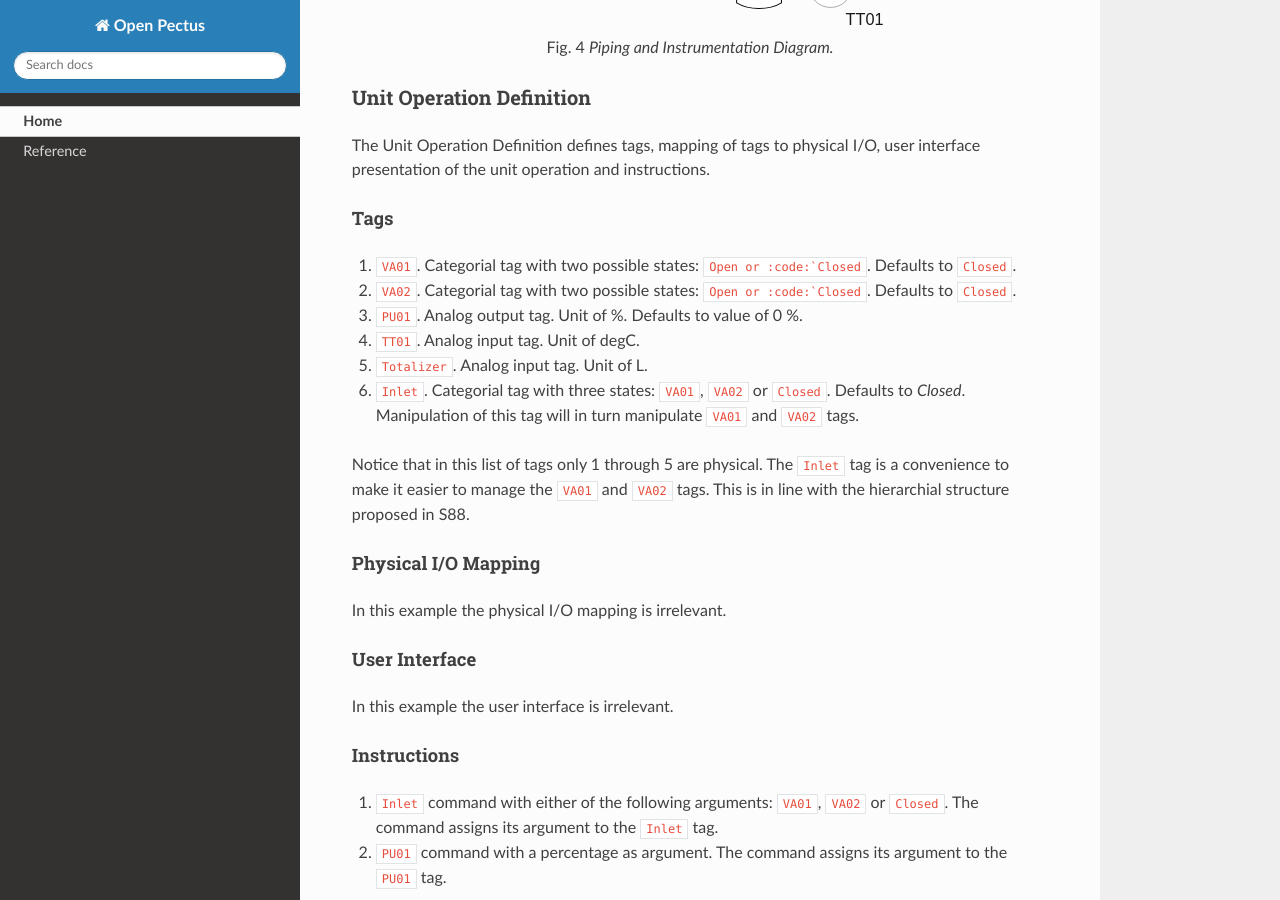
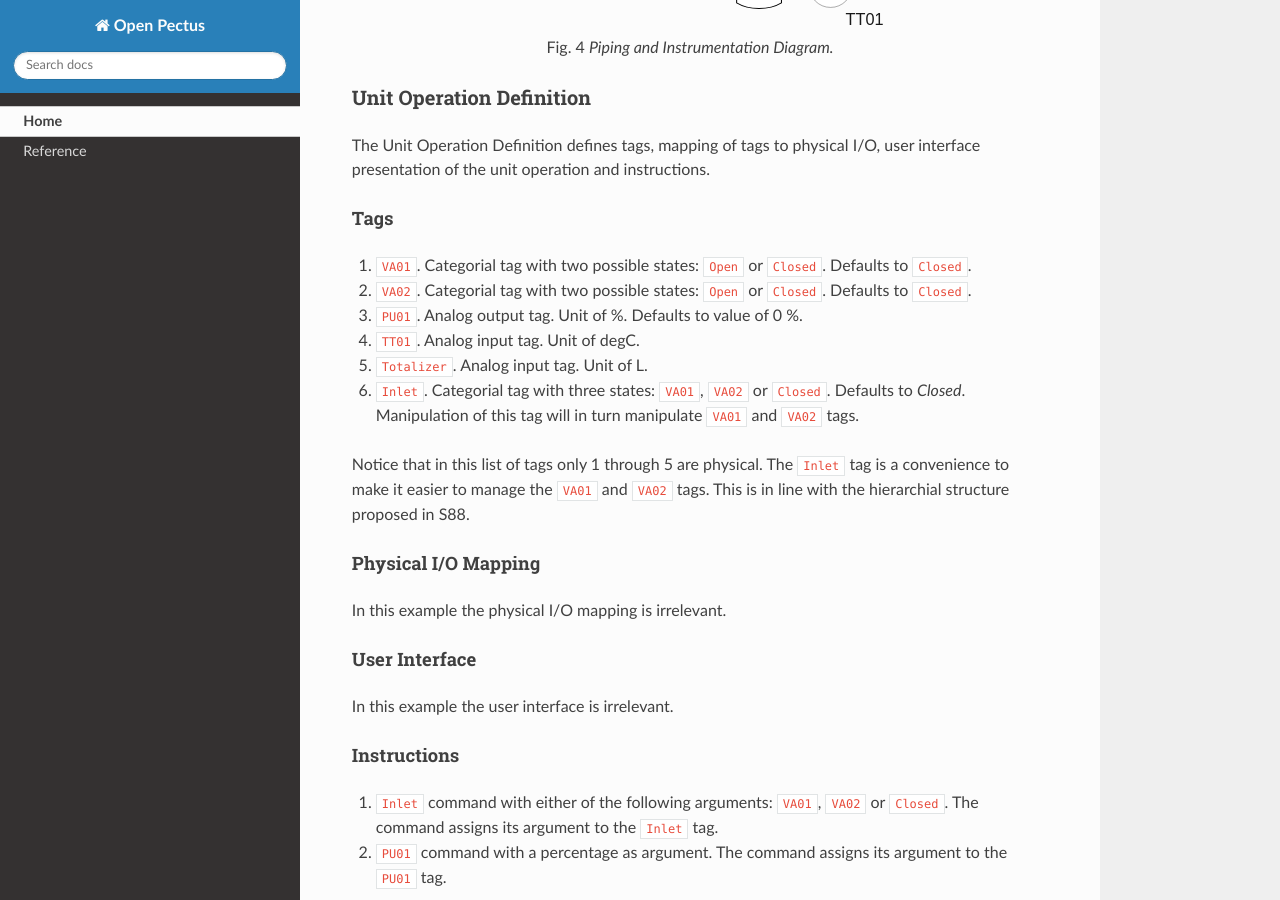
Before and after one commit to Open-Pectus/Open-Pectus, a Sphinx documentation site: the page built from docs/index.rst, in a window 1280 px wide and 900 px high, scrolled down 8452 px. Built offline with Sphinx 7.4.7 and the Read the Docs theme 2.0.0, drawn with Linux system fonts in a browser that asks for light colours.

Commit message:
Markup tyop

```diff
--- a/docs/index.rst
+++ b/docs/index.rst
@@ -300,8 +300,8 @@ The Unit Operation Definition defines tags, mapping of tags to physical I/O, use
 
 Tags
 """"
-#. :code:`VA01`. Categorial tag with two possible states: :code:`Open or :code:`Closed`. Defaults to :code:`Closed`.
-#. :code:`VA02`. Categorial tag with two possible states: :code:`Open or :code:`Closed`. Defaults to :code:`Closed`.
+#. :code:`VA01`. Categorial tag with two possible states: :code:`Open` or :code:`Closed`. Defaults to :code:`Closed`.
+#. :code:`VA02`. Categorial tag with two possible states: :code:`Open` or :code:`Closed`. Defaults to :code:`Closed`.
 #. :code:`PU01`. Analog output tag. Unit of %. Defaults to value of 0 %.
 #. :code:`TT01`. Analog input tag. Unit of degC.
 #. :code:`Totalizer`. Analog input tag. Unit of L.
```
